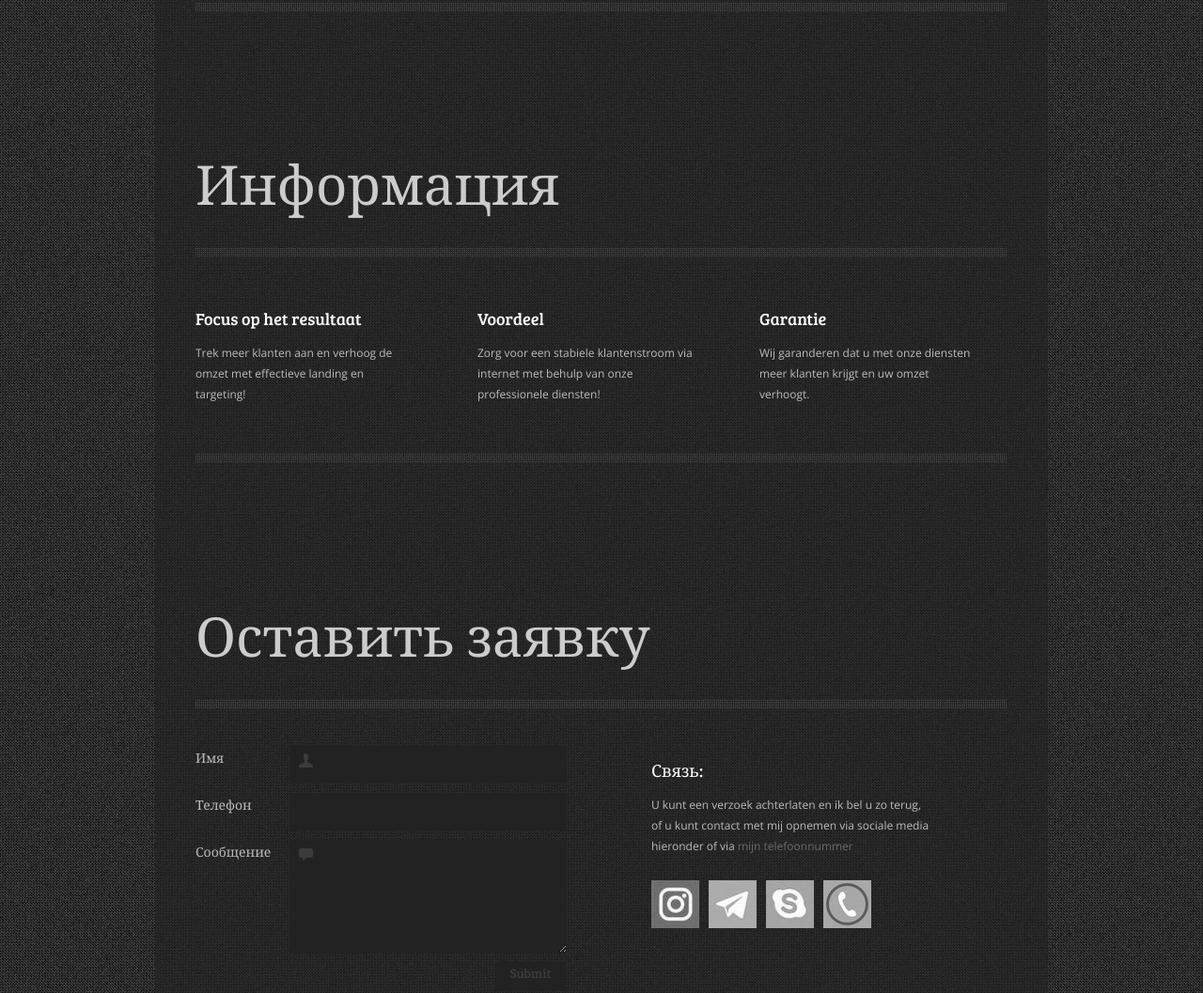
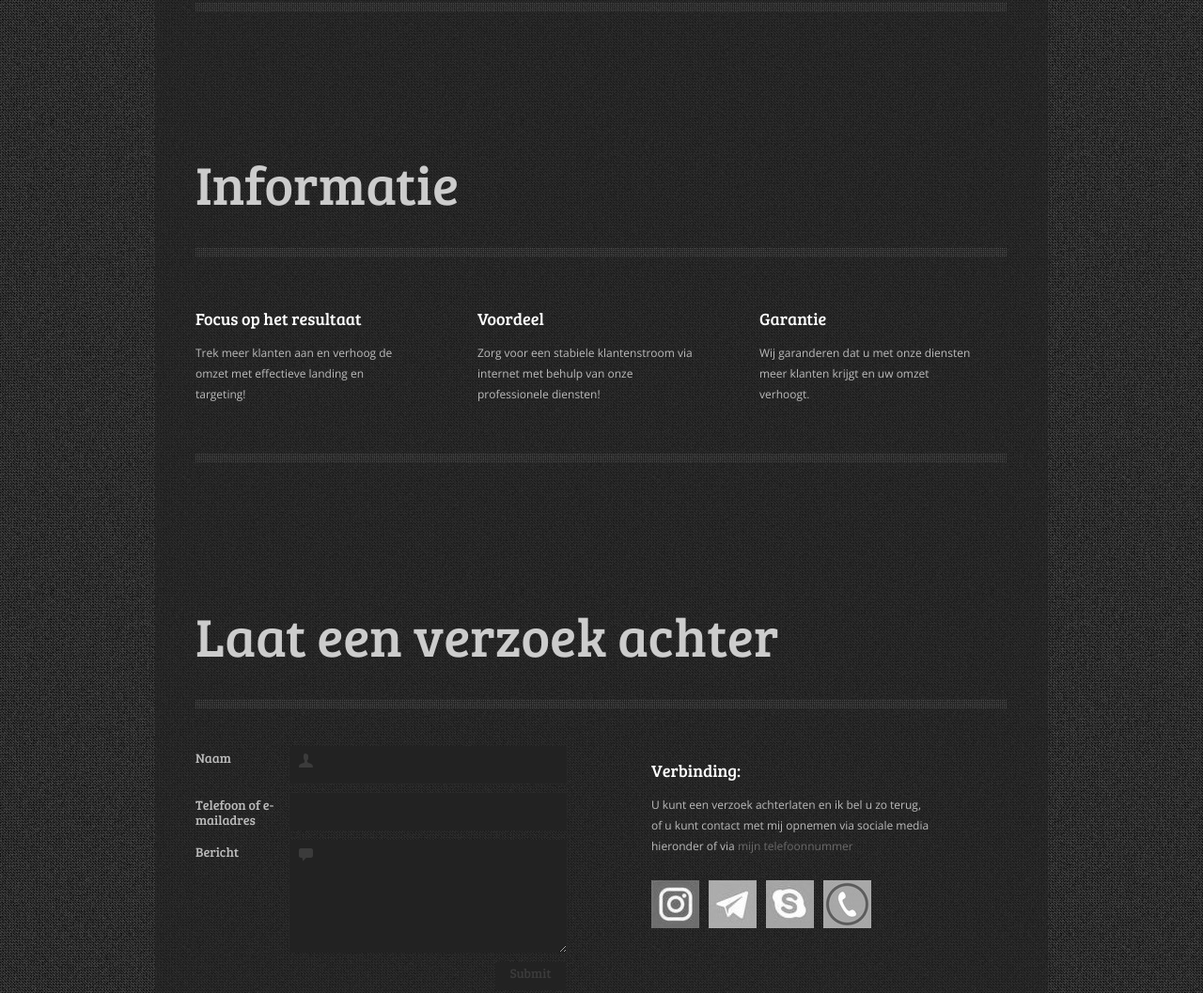
Before and after one commit to ITBondarenko/website, a plain HTML site: page index.html in a window 1280 px wide. Shown: the part 1041-2098 px from the top of the page at 94% size. Drawn offline with nearby package versions, Linux system fonts and the light colour scheme.

Commit message:
Add files via upload

```diff
--- a/index.html
+++ b/index.html
@@ -19,10 +19,10 @@
 <div id="header">
 	<div id="logo"><a href="#"><img src="images/logo.png"></a></div>
 	<ul id="main-menu">
-    	<li><a href="#about">Обо мне</a></li>
-        <li><a href="#experience">Информация</a></li>
+    	<li><a href="#about">Over ons</a></li>
+        <li><a href="#experience">Informatie</a></li>
         <!-- <li><a href="#work">Work</a></li> -->
-        <li><a href="#connect">Оставить заявку</a></li>
+        <li><a href="#connect">Laat een verzoek achter</a></li>
     </ul>
 </div>
 
@@ -30,7 +30,7 @@
 
 <!--Begin About Section-->
     <div id="about">
-    	<h1>Обо мне</h1>
+    	<h1>Over ons</h1>
         <ul id="top-social">
         </ul>
         <div class="top-divider"></div>
@@ -56,7 +56,7 @@
 
 <!--Begin Experience Section-->
     <div id="experience">
-    	<h1>Информация</h1>
+    	<h1>Informatie</h1>
         <div class="top-divider"></div>
         <div class="content">
             <div class="col">
@@ -79,22 +79,22 @@
 
 <!--Begin Connect Section-->
     <div id="connect">
-    	<h1>Оставить заявку</h1>
+    	<h1>Laat een verzoek achter</h1>
         <div class="top-divider"></div>
         	<div class="content">
             	<div id="form">
                 	<form action="">
-                    	<span>Имя</span>
+                    	<span>Naam</span>
                         <input type="text" name="name" class="name" id="name"/>
-                        <span>Телефон</span>
+                        <span>Telefoon of e-mailadres</span>
                         <input type="text" name="email" class="email" id="email"/>
-                        <span>Сообщение</span>
+                        <span>Bericht</span>
                         <textarea class="message" name="submite" id="message"></textarea>
                         <input type="button" value="Submit" class="submit" onclick='sendMessage()'  id="button1">
                     </form>
                 </div>
                 <div id="social-footer">
-                	<h2>Связь:</h2>
+                	<h2>Verbinding:</h2>
                     <p>U kunt een verzoek achterlaten en ik bel u zo terug, of u kunt contact met mij opnemen via sociale media hieronder of via <a href="+380970457748">mijn telefoonnummer</a></p>
                     <ul id="sm-links">
                     	<li><a href="https://www.instagram.com/satoorun/?" class="instagram">instagram</a></li>
```
